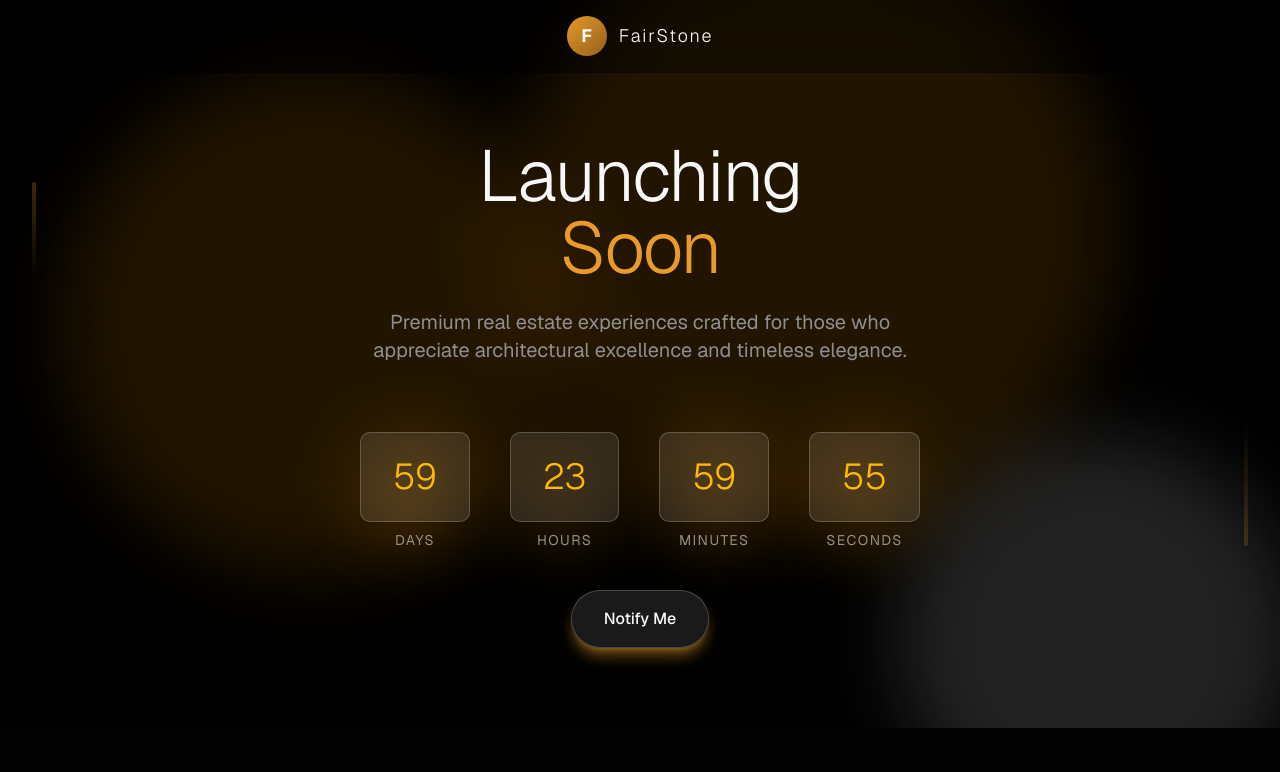
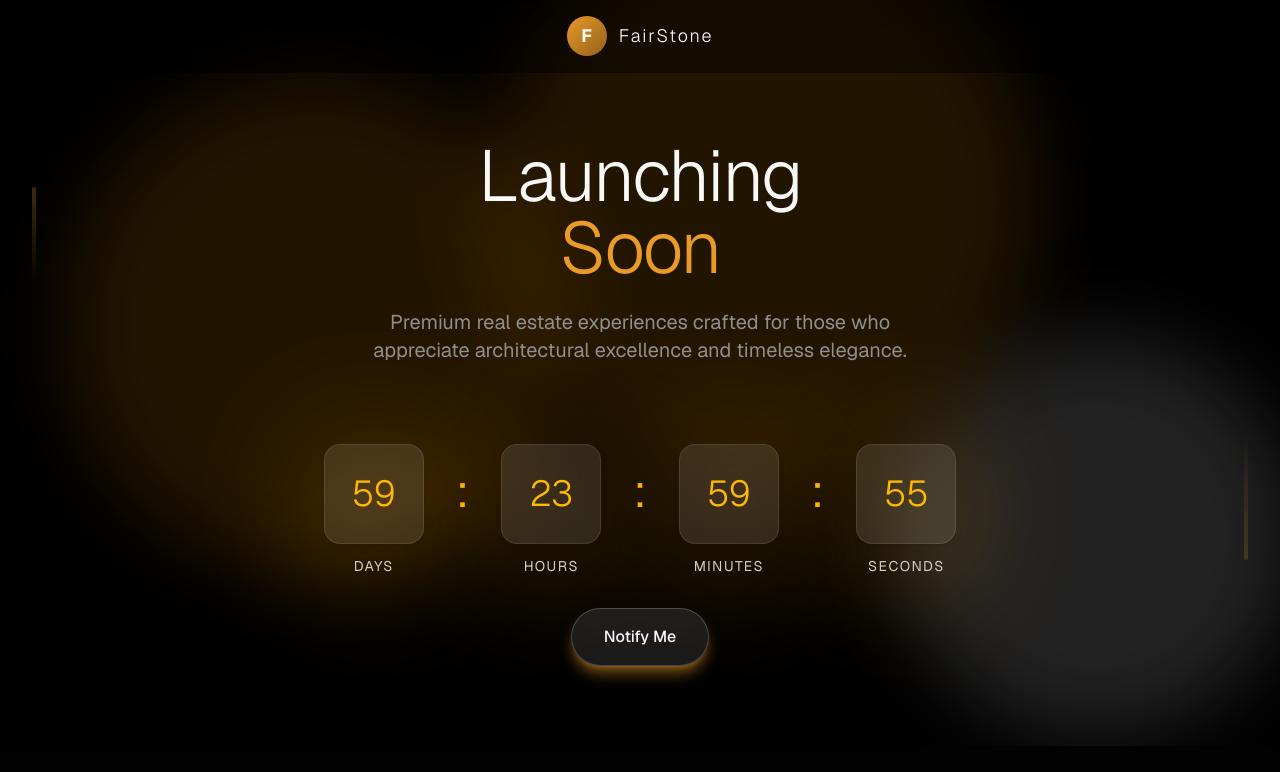
Before and after one commit to Lakshay0001/LandingPage, a Next.js app: page / in a window 1280 px wide. Shown: the top 772 px of the page. Built offline with nearby package versions, Linux system fonts and the light colour scheme.

Commit message:
Timer UI Update

```diff
--- a/components/about-teaser.tsx
+++ b/components/about-teaser.tsx
@@ -16,7 +16,7 @@ export default function AboutTeaser() {
         >
           <h2 className="text-4xl md:text-5xl font-light mb-8 text-balance">Redefining Luxury Living</h2>
 
-          <p className="text-lg text-muted-foreground leading-relaxed mb-8 text-balance max-w-3xl mx-auto">
+          <p className="text-lg text-muted-foreground leading-relaxed mb-4 text-balance max-w-3xl mx-auto">
             We believe that exceptional real estate is more than just buildings—it's about creating spaces where life
             unfolds beautifully. Our curated collection of premium properties combines architectural innovation with
             timeless elegance, offering discerning clients an unparalleled living experience.
--- a/components/countdown-timer.tsx
+++ b/components/countdown-timer.tsx
@@ -44,45 +44,64 @@ export default function CountdownTimer() {
     return () => clearInterval(timer)
   }, [launchDate])
 
+  // ✅ Responsive, centered, golden-themed TimeUnit box
   const TimeUnit = ({ value, label }: { value: number; label: string }) => (
     <div className="flex flex-col items-center relative">
-      {/* 🔥 Glow behind number */}
-      <div className="absolute inset-0 flex items-center justify-center">
-        <div className="w-20 h-20 rounded-full blur-2xl opacity-40 bg-gradient-to-r from-amber-500 to-yellow-600"></div>
+      {/* Glow background */}
+      <div className="absolute inset-0 flex items-center justify-center pointer-events-none">
+        <div className="w-24 h-24 sm:w-28 sm:h-28 md:w-32 md:h-32 rounded-full blur-3xl opacity-40 bg-gradient-to-r from-amber-500 to-yellow-600"></div>
       </div>
 
-      {/* 🕒 Number Box */}
+      {/* Number box */}
       <div
         className="
           bg-white/10
           backdrop-blur-md
-          border border-white/20
-          rounded-lg
-          px-8 py-6
-          mb-2
-          min-w-[5rem]
-          text-center
+          border border-white/10
+          rounded-2xl
+          flex items-center justify-center
           shadow-md
           relative
           z-10
+          w-[60px] h-[60px]
+          sm:w-[80px] sm:h-[80px]
+          md:w-[90px] md:h-[90px]
+          lg:w-[100px] lg:h-[100px]
+          mb-3
         "
       >
-        <p className="text-4xl font-light text-amber-400">
+        <p className="text-2xl sm:text-3xl md:text-4xl font-light text-amber-400">
           {String(value).padStart(2, "0")}
         </p>
       </div>
 
-      <p className="text-sm text-muted-foreground uppercase tracking-widest">{label}</p>
+      <p className="text-[0.7rem] sm:text-xs md:text-sm tracking-widest uppercase text-gray-300">
+        {label}
+      </p>
+    </div>
+  )
+
+  // ✅ Colon separator (responsive)
+  const Separator = () => (
+    <div className="flex items-center justify-center mb-10">
+      <span className="text-3xl sm:text-4xl md:text-5xl font-light text-amber-400">:</span>
     </div>
   )
 
   return (
-    <section className="relative pt-5 pb-10 px-4">
+    <section className="relative py-8 px-4">
       <div className="max-w-6xl mx-auto text-center">
-        <div className="flex justify-center gap-6 md:gap-10 flex-wrap">
+        <div
+          className="
+flex justify-center items-center gap-3 sm:gap-5 md:gap-8
+          "
+        >
           <TimeUnit value={timeLeft.days} label="Days" />
+          <Separator />
           <TimeUnit value={timeLeft.hours} label="Hours" />
+          <Separator />
           <TimeUnit value={timeLeft.minutes} label="Minutes" />
+          <Separator />
           <TimeUnit value={timeLeft.seconds} label="Seconds" />
         </div>
       </div>
--- a/components/footer.tsx
+++ b/components/footer.tsx
@@ -12,7 +12,7 @@ export default function Footer() {
   ]
 
   return (
-    <footer className="relative py-16 px-4 border-t border-white/10 bg-gradient-to-t from-black/60 to-transparent">
+    <footer className="relative py-16 px-10 border-t border-white/10 bg-gradient-to-t from-black/60 to-transparent">
       <div className="max-w-6xl mx-auto">
         <div className="grid grid-cols-1 md:grid-cols-3 gap-12 mb-12">
           {/* Brand */}
--- a/components/three-d-background.tsx
+++ b/components/three-d-background.tsx
@@ -16,13 +16,13 @@ const Moving2DBackground = () => {
 
       {/* BLOB TWO: Medium White blob, reversed animation for opposition */}
       <div
-        className="shape-blob absolute rounded-full bg-white w-[400px] h-[400px] top-[60%] left-[70%] opacity-15 blur-2xl"
+        className="hidden md:block shape-blob absolute rounded-full bg-white w-[400px] h-[400px] top-[45%] left-[70%] opacity-15 blur-2xl"
         style={{ animation: 'move-blob 15s infinite alternate reverse' }}
       ></div>
 
       {/* BLOB THREE: Large Gold/Amber blob, slower animation */}
       <div
-        className="shape-blob absolute rounded-full bg-amber-500 w-[600px] h-[600px] top-[-10%] left-[40%] opacity-15 blur-2xl"
+        className="shape-blob absolute rounded-full bg-amber-500 w-[550px] h-[550px] top-[-10%] left-[38%] opacity-15 blur-2xl"
         style={{ animation: 'move-blob 22s infinite alternate' }}
       ></div>
     </div>
```
